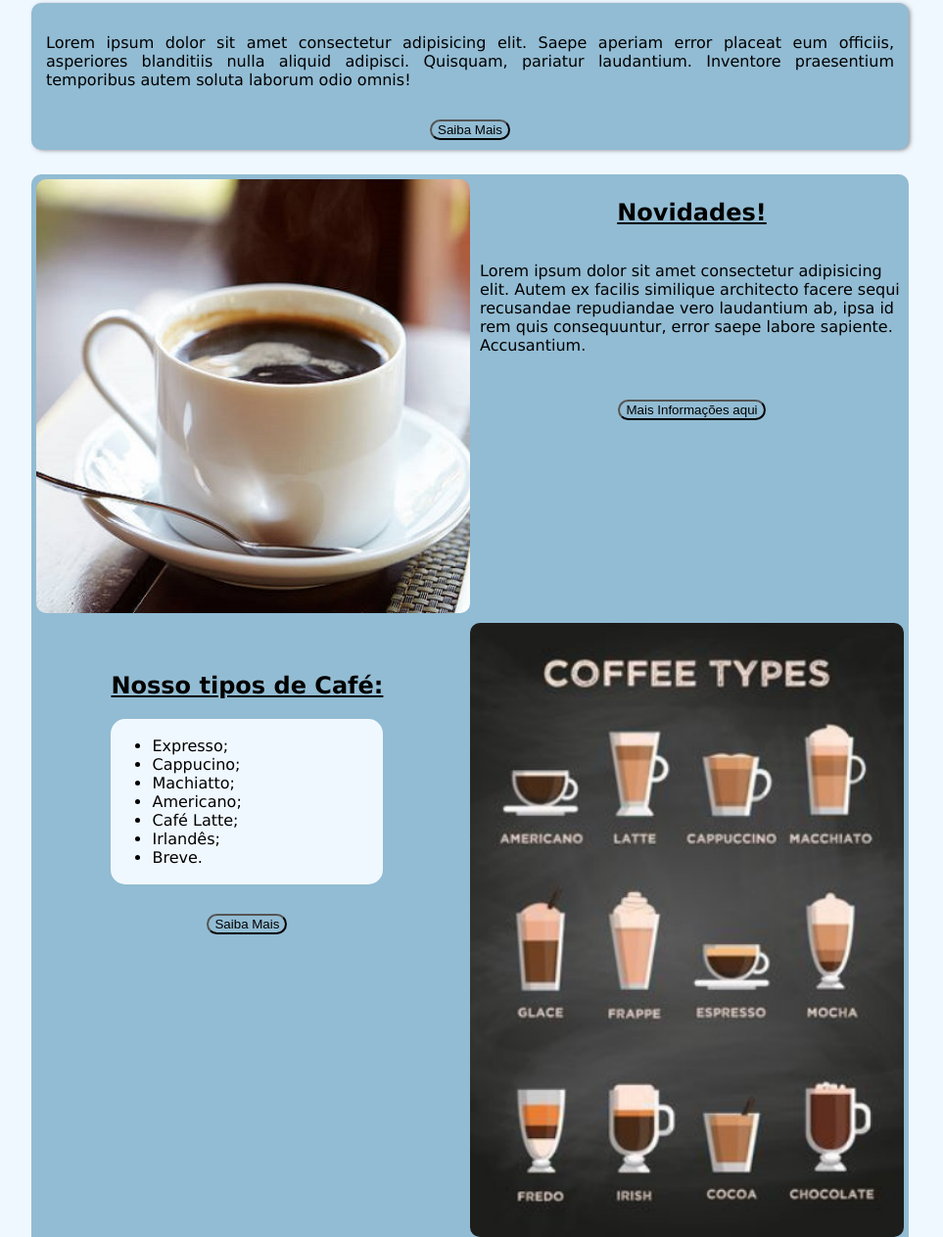
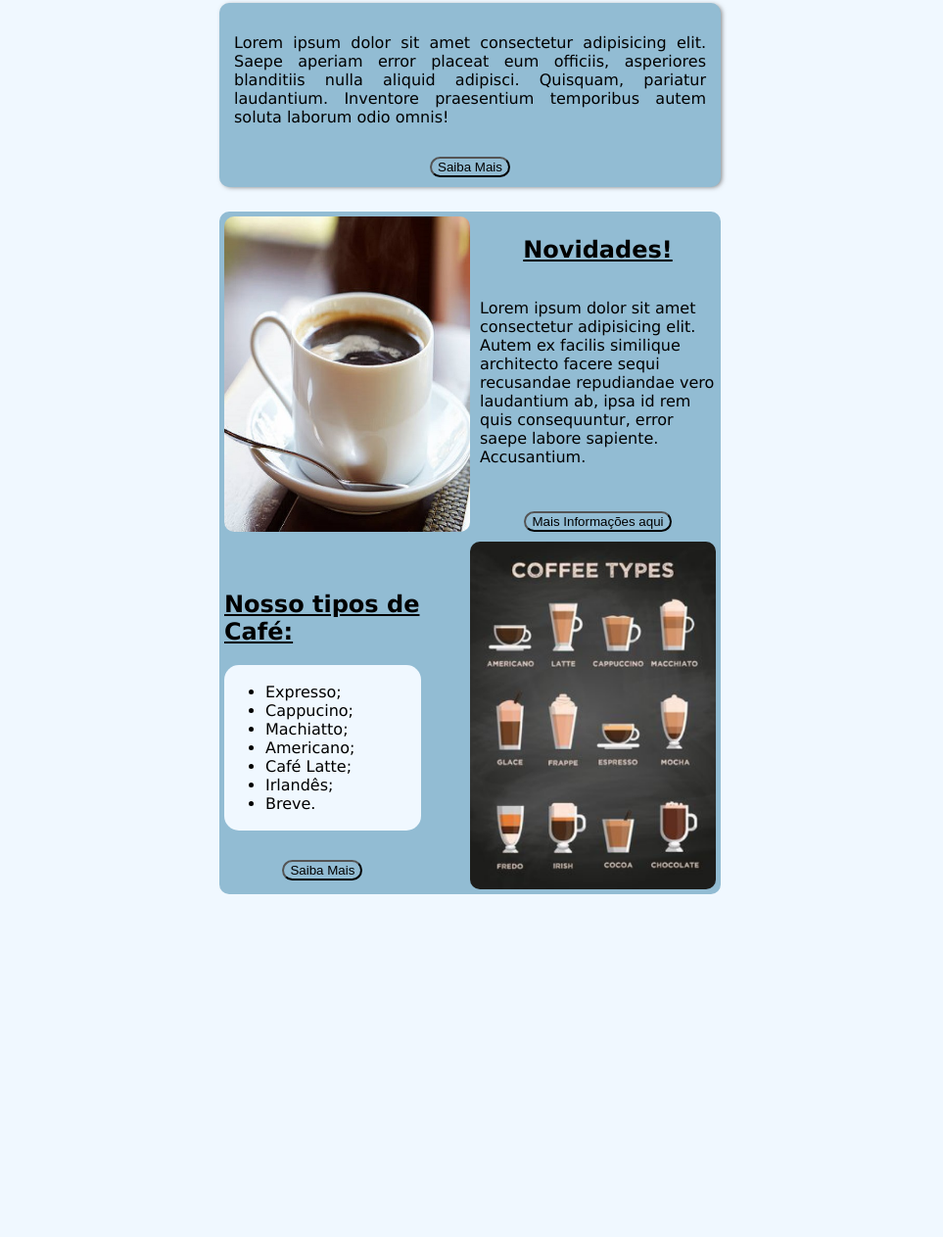
Before and after one commit to Paiva8859/LMR-SomativaGrupo, a plain HTML site: page Atividade/Index.html in a window 1280 px wide. Shown: the part 62-1325 px from the top of the page at 98% size, without its empty margins (160-1123 px from the left). After the commit the page ends 990 px from the top, so only its background shows below. Drawn offline with Linux system fonts and the light colour scheme; files whose address does not match are found by name.

Commit message:
Update style.css

```diff
--- a/Atividade/style.css
+++ b/Atividade/style.css
@@ -55,8 +55,8 @@ body{
 /* ---------- Section --------- */
 
 .principal{
-    margin-left: 15%;
-    margin-right: 15%;
+    margin-left: 30%;
+    margin-right: 30%;
     background-color: rgb(146, 188, 211);
     border-radius: 10px;
     display: flex;
@@ -82,8 +82,8 @@ body{
 
 .main {
     margin-top: 25px;
-    margin-left: 15%;
-    margin-right: 15%;
+    margin-left: 30%;
+    margin-right: 30%;
     background-color: rgb(146, 188, 211);
     padding: 5px;
     border-top-left-radius: 10px;
@@ -122,12 +122,15 @@ body{
 /* --------------------------------------------------------------- */
 
 .main2{
-    margin-left: 15%;
-    margin-right: 15%;
+    margin-left: 30%;
+    margin-right: 30%;
     background-color: rgb(146, 188, 211);
+    border-bottom-left-radius: 10px;
+    border-bottom-right-radius: 10px;
     padding: 5px;
     display: flex;
     justify-content: flex-end;
+    margin-bottom: 15px;
 }
 
 .main2 img{
```
